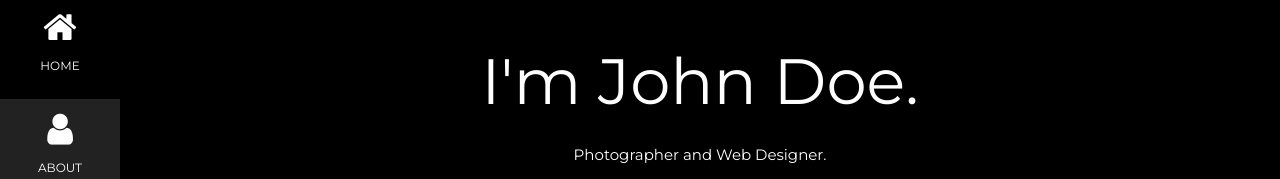
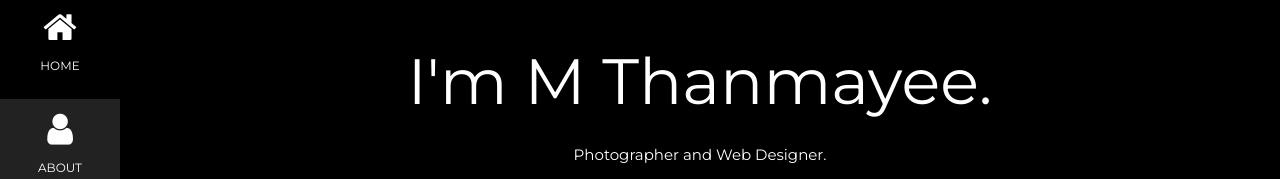
Before and after one commit to thanmayeemuddasaani/thanmayeemuddasaani.github.io, a plain HTML site: page index.html in a window 1280 px wide. Shown: the part 21-200 px from the top of the page. Drawn offline with nearby package versions, Linux system fonts and the light colour scheme.

Commit message:
Update index.html

```diff
--- a/index.html
+++ b/index.html
@@ -56,7 +56,7 @@ body, h1,h2,h3,h4,h5,h6 {font-family: "Montserrat", sans-serif}
 <div class="w3-padding-large" id="main">
   <!-- Header/Home -->
   <header class="w3-container w3-padding-32 w3-center w3-black" id="home">
-    <h1 class="w3-jumbo"><span class="w3-hide-small">I'm</span> John Doe.</h1>
+    <h1 class="w3-jumbo"><span class="w3-hide-small">I'm</span> M Thanmayee.</h1>
     <p>Photographer and Web Designer.</p>
     <img src="dp.jpg" alt="boy" class="w3-image" width="992" height="1108">
   </header>
```
